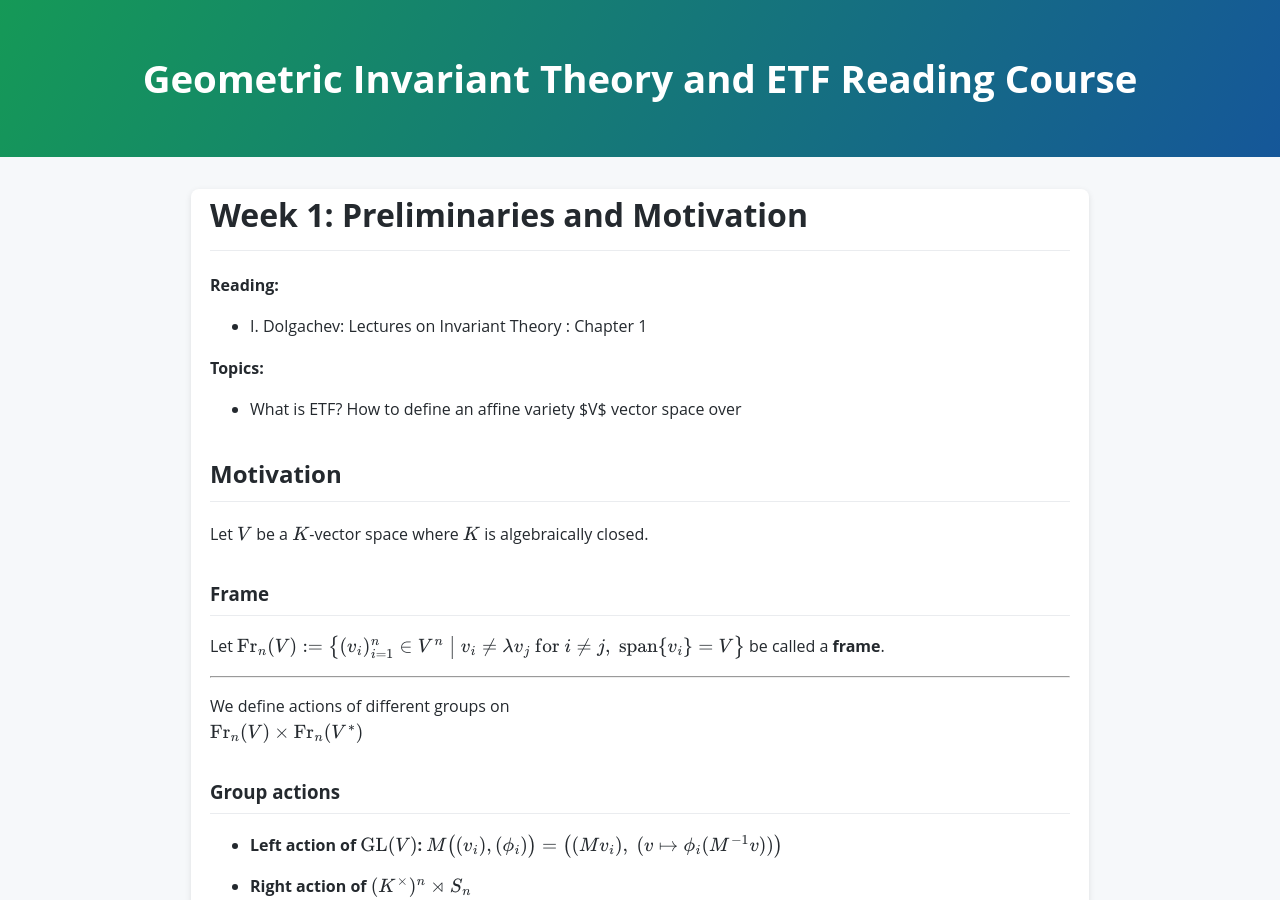
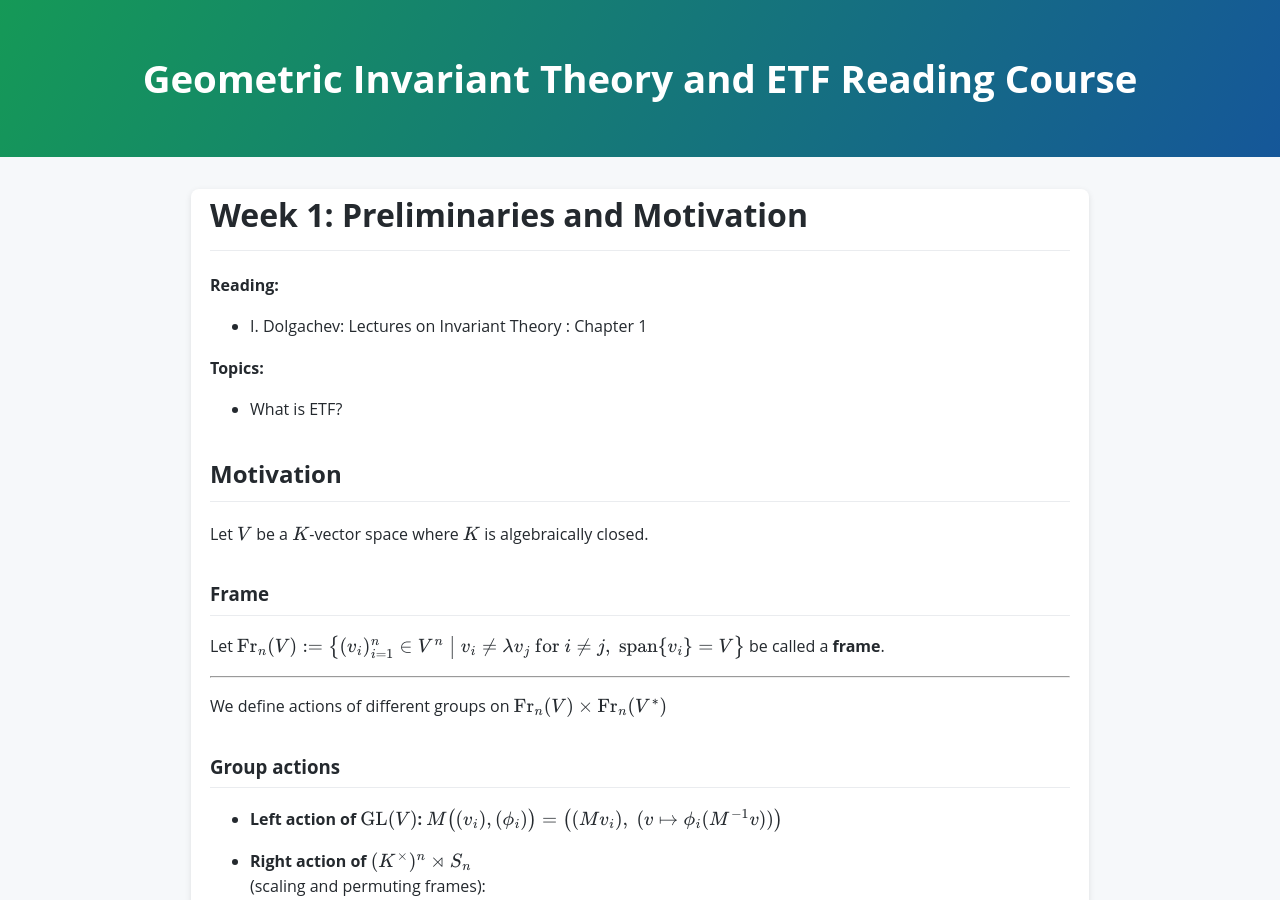
Before and after one commit to ayanava314/GIT-ETF, a Jekyll site: the page built from week01.md, in a window 1280 px wide and 900 px high. Built offline with Jekyll 4.4.1, drawn with Linux system fonts in a browser that asks for light colours; comment, search, counter and statistics services are not loaded.

Commit message:
Refine topics and motivation sections in week01.md
Removed redundant line about defining an affine variety.

```diff
--- a/week01.md
+++ b/week01.md
@@ -9,8 +9,7 @@
 - I. Dolgachev: Lectures on Invariant Theory : Chapter 1
 
 **Topics:**
-- What is ETF? How to define an affine variety
-  $V$ vector space over
+- What is ETF?
 
 
 ## Motivation
@@ -30,8 +29,7 @@
 
 ---
 
-We define actions of different groups on
-$$\mathrm{Fr}_n(V) \times \mathrm{Fr}_n(V^*)$$
+We define actions of different groups on $$\mathrm{Fr}_n(V) \times \mathrm{Fr}_n(V^*)$$
 
 ### Group actions
 
```
